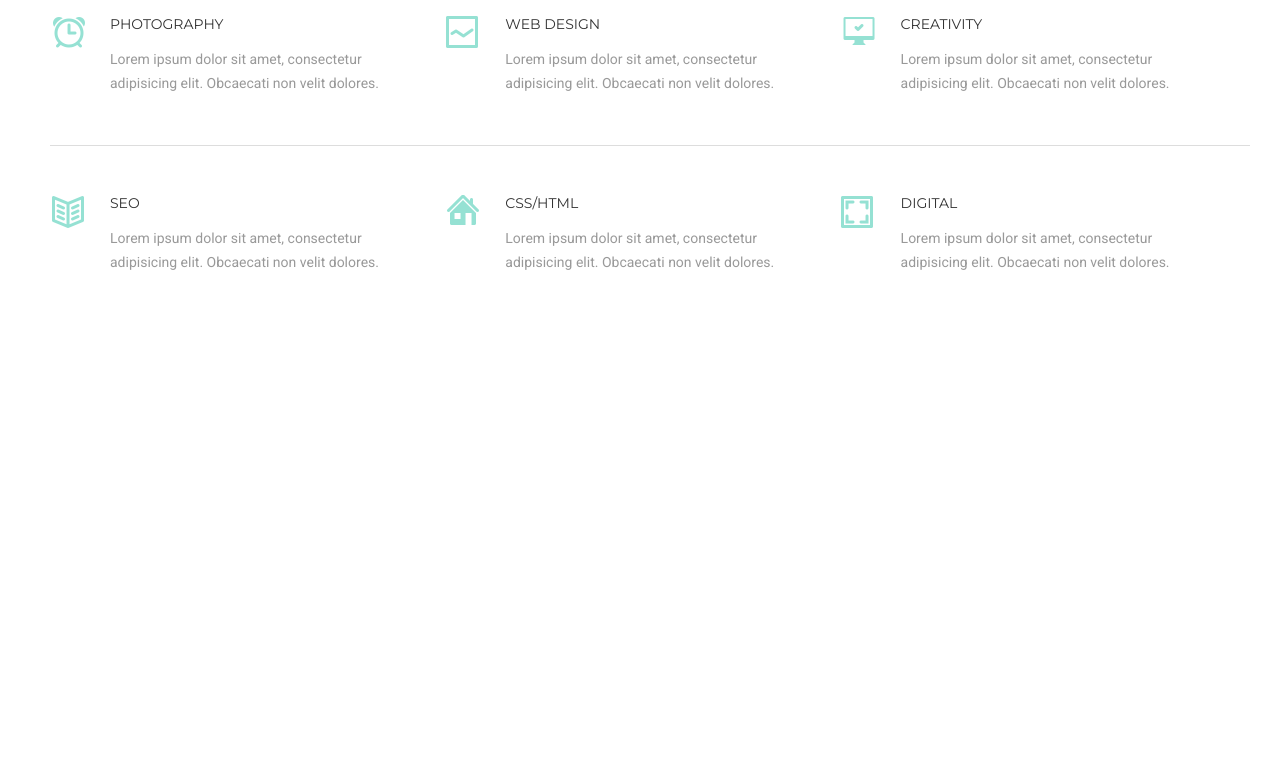
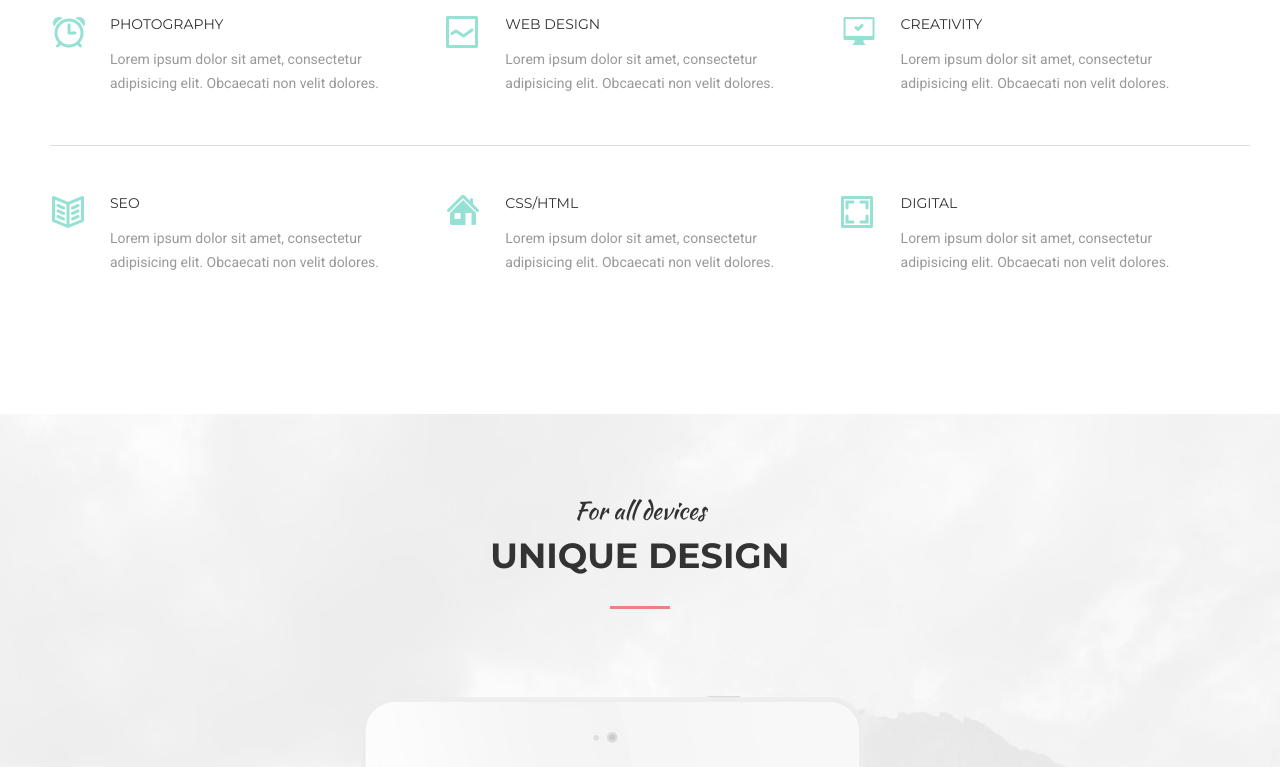
Before and after one commit to Montette/Mogo-PSD-to-HTML, a website: page src/index.html in a window 1280 px wide. Shown: the part 2000-2767 px from the top of the page. Before the commit the page ends 2414 px from the top, so only its background shows below. Drawn offline with Linux system fonts and the light colour scheme.

Commit message:
add section design

```diff
--- a/src/index.html
+++ b/src/index.html
@@ -188,6 +188,9 @@
         </div>
     </div>
     </section>
+    <section class="design">
+        <h2 class="design__title"><span class="design__title--decorative">For all devices <br></span>unique design</h2>
+    </section>
     <script src='js/script.js'></script>
     <script src='js/carousel.js'></script>
     <script src='js/counter.js'></script>
--- a/src/sass/style.scss
+++ b/src/sass/style.scss
@@ -533,6 +533,27 @@ ul {
         font-size: 14px;
     }
 }
+
+.design {
+    background: url(../images/design-bg.jpg) center;
+    background-size: cover;
+    height: 990px;
+    padding-top: 70px;
+    &__title {
+        @include sectionTitle;
+        position: relative;
+        text-align: center;
+        &:after {
+            @include underline(3px, 60px, 130%);
+            background-color: $pink;
+        }
+        &--decorative{
+            @include decorativeTitle;
+        }
+
+    }
+
+}
 @keyframes roll {
     0% {
         width: 0;
```
Also changed, not shown: src/css/style.css, src/images/design-bg.jpg (added).
